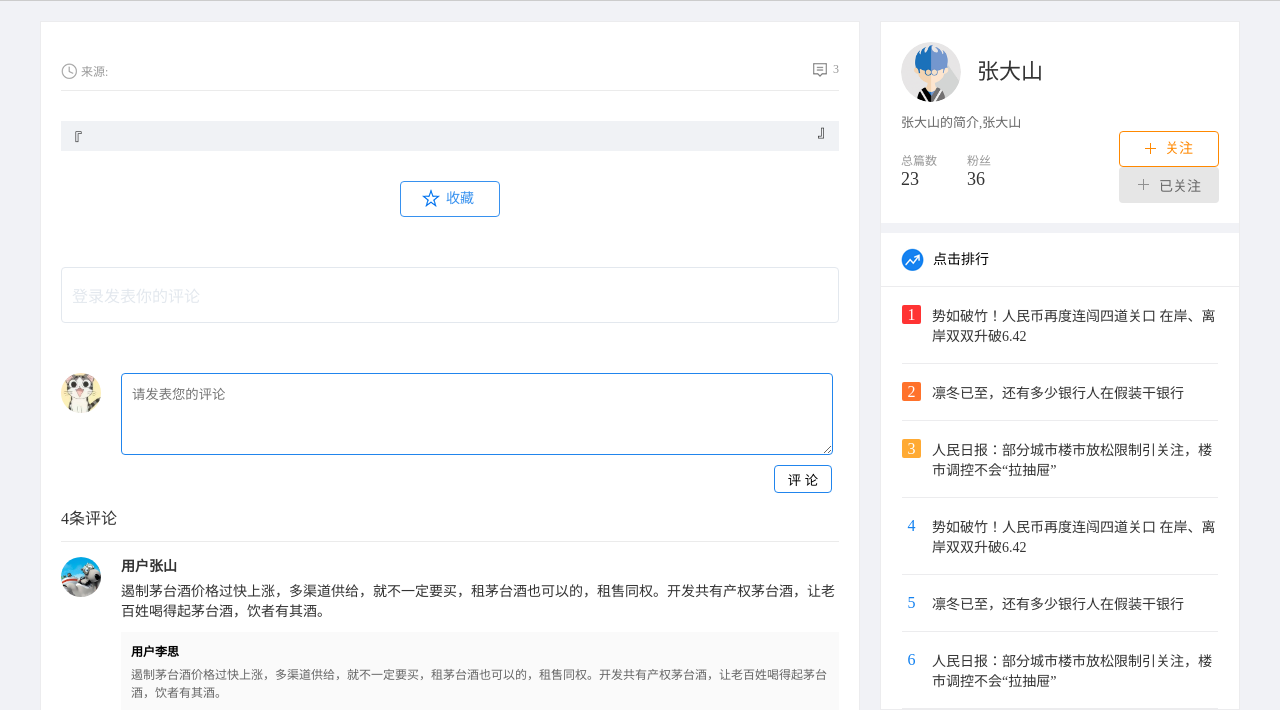
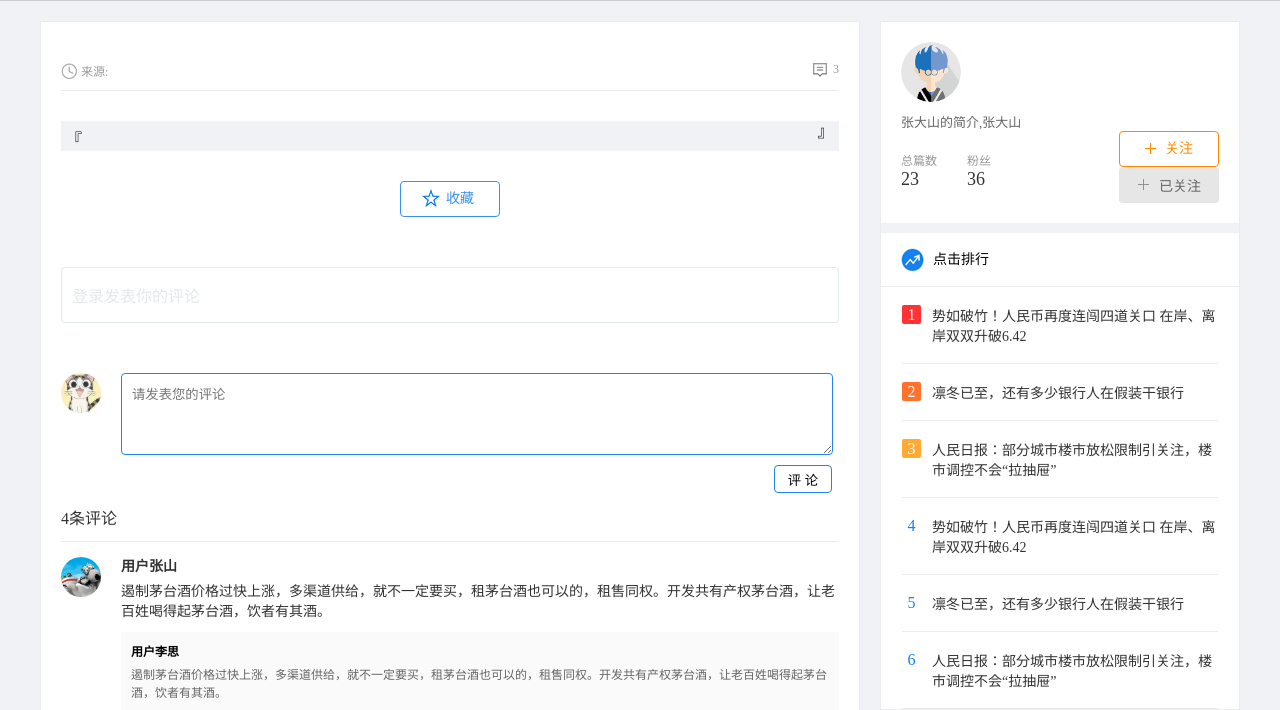
Before and after one commit to dong138/xinjingzixun_2020, a Flask app: template templates/detail.html in a window 1280 px wide. Shown: the part 59-769 px from the top of the page. Run offline with Flask 2, Linux system fonts and the light colour scheme; the template is opened without the code that fills it, so the values that code supplies are empty.

Commit message:
58-新闻详情页，显示了作者的昵称

```diff
--- a/templates/detail.html
+++ b/templates/detail.html
@@ -149,7 +149,7 @@
         <div class="rank_con fr">
             <div class="author_card">
                 <a href="#" class="author_pic"><img src="/static/index/images/user_pic.png" alt="author_pic"></a>
-                <a href="#" class="author_name">张大山</a>
+                <a href="#" class="author_name">{{ news_author.nick_name }}</a>
                 <div class="author_resume">张大山的简介,张大山</div>
                 <div class="writings"><span>总篇数</span><b>23</b></div>
                 <div class="follows"><span>粉丝</span><b>36</b></div>
--- a/views/index.py
+++ b/views/index.py
@@ -50,8 +50,11 @@ def detail(news_id):
     # 根据news_id查询这个新闻的详情
     news = db.session.query(News).filter(News.id == news_id).first()
 
+    # 查询这个新闻的作者
+    news_author = news.user
+
     # 查询用户是否已经登录
     user_id = session.get("user_id", 0)
     nick_name = session.get("nick_name", "")
 
-    return render_template("detail.html", news=news, nick_name=nick_name)
+    return render_template("detail.html", news=news, nick_name=nick_name, news_author=news_author)
```
Also changed, not shown: 效果图/Xnip2020-09-23_21-57-11.png (added).
